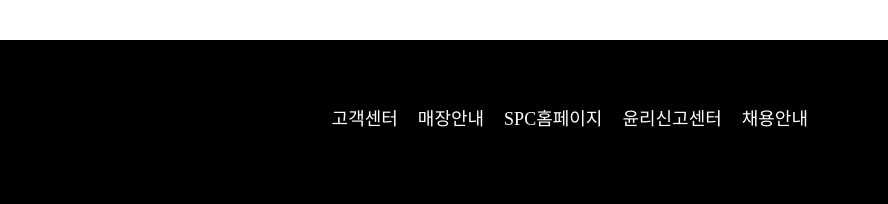
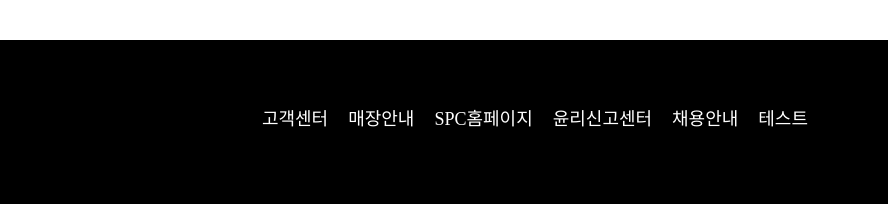
Before and after one commit to bunnydum/dltjswo, a plain HTML site: page eggslut/index.html in a window 1280 px wide. Shown: the part 8626-8830 px from the top of the page, 392-1280 px from the left. Drawn offline with nearby package versions, Linux system fonts and the light colour scheme; a web font is replaced by a local one.

Commit message:
테스트 커밋

```diff
--- a/eggslut/index.html
+++ b/eggslut/index.html
@@ -238,6 +238,8 @@
                     <a href="#">SPC홈페이지</a>
                     <a href="#">윤리신고센터</a>
                     <a href="#">채용안내</a>
+                    <a href="#">테스트</a>
+
                 </div>
             </div>
         </footer>
```
